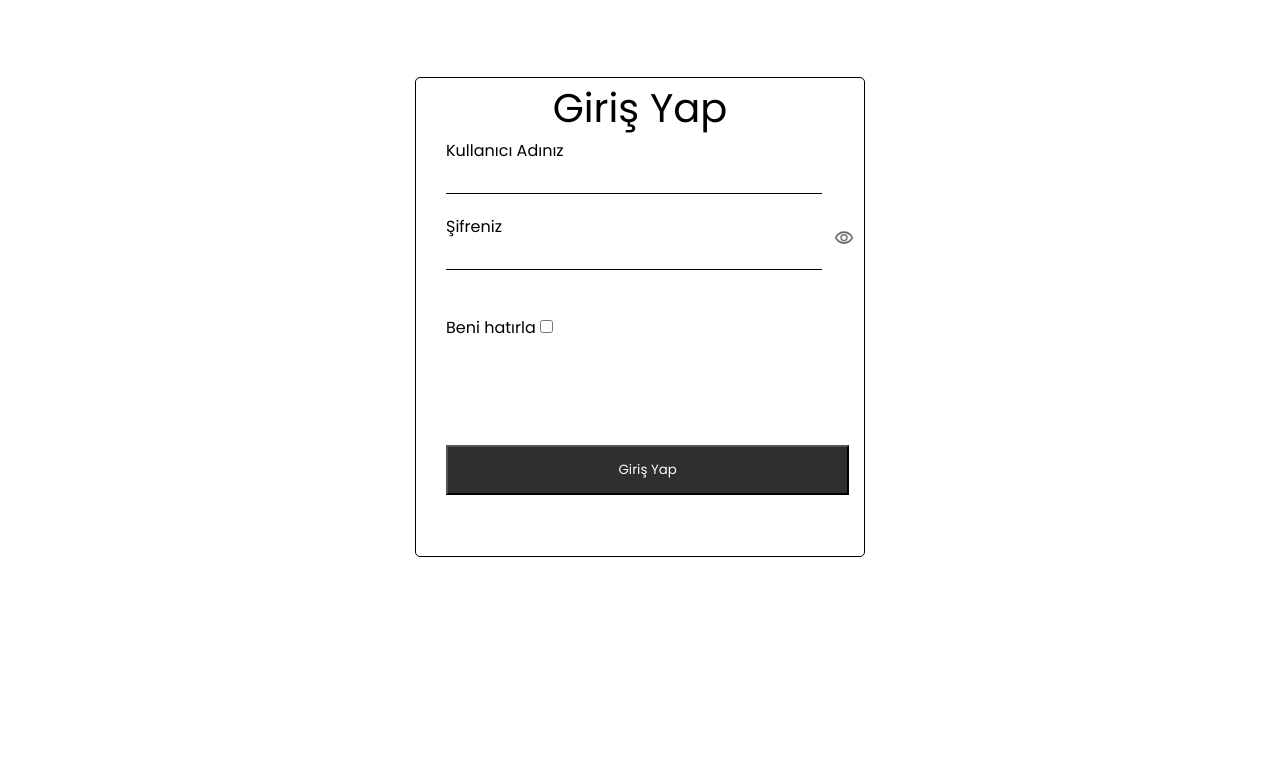
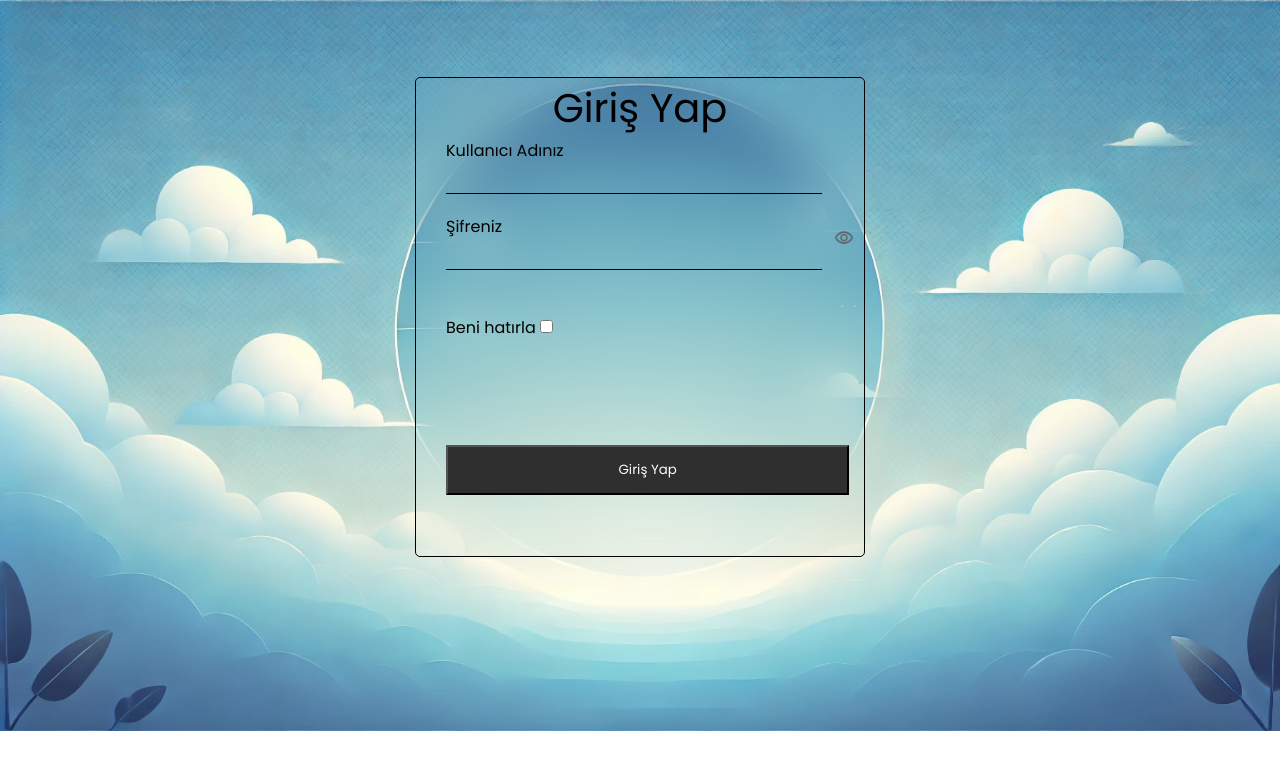
Before and after one commit to guneyhan221/mail-project, a Flask app: page /login in a window 1280 px wide. Shown: the top 770 px of the page. Run offline with Flask 3, Linux system fonts and the light colour scheme.

Commit message:
JavaScript, login.css ve createaccount.css Update

```diff
--- a/static/css/login.css
+++ b/static/css/login.css
@@ -9,6 +9,10 @@
 }
 
 body{
+    background-image: url("../img/arkaplan.png");
+    background-repeat: no-repeat;
+    background-size: 100%;
+    background-position: end;
     display: flex;
     justify-content: center;
     margin-top: 6%;
@@ -20,6 +24,7 @@ body{
     border-radius: 5px;
     border:1px solid black;
     position: relative;
+    backdrop-filter: blur(25px);
 }
 
 .container>*{
@@ -41,6 +46,8 @@ input:focus{
     border: none;
     border-bottom: 1px solid black;
     width: 90%;
+    backdrop-filter: blur(25px);
+    background: rgba(255, 255, 255, 0);
 }
 
 .password-input{
@@ -51,6 +58,7 @@ input:focus{
     border: none;
     border-bottom: 1px solid black;
     width: 90%;
+    background: rgba(255, 255, 255, 0);
 }
 
 .forget-checkbox{
--- a/static/js/login.js
+++ b/static/js/login.js
@@ -12,7 +12,17 @@ document.addEventListener("DOMContentLoaded", function(){
 
     })
 
-    form.addEventListener("submit",()=>{
-        localStorage.setItem("rememberMe",rememberCheckbox.value);
-    })
+    const existingusernames = ["Hilmi10"]; // Burayı database'deki username'ler ile değiştireceğiz.
+
+    form.addEventListener("submit", (event) => {
+        const usernameInput = document.querySelector("#username"); // Kullanıcı adı girişi
+        const rememberCheckbox = document.querySelector("#rememberMe"); // Remember me checkbox
+
+        if (existingUsernames.includes(usernameInput.value)) {
+            event.preventDefault(); // Form gönderimini durdur
+            alert("Bu kullanıcı adı zaten mevcut. Lütfen başka bir kullanıcı adı seçin.");
+        } else {
+            localStorage.setItem("rememberMe", rememberCheckbox.checked);
+        }
+    });
 })
```
Also changed, not shown: static/css/createaccount.css (+8 -0 lines).
